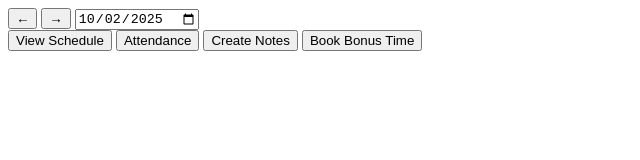
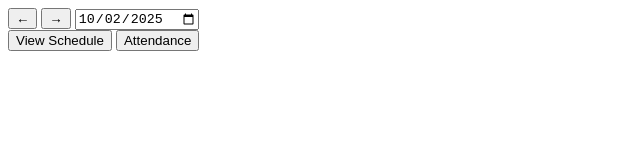
Before and after one commit to OwenPawl/OwenPawl.github.io, a plain HTML site: page index.html in a window 1280 px wide. Shown: the whole page, without its empty margins (0-640 px from the left). Drawn offline with Linux system fonts and the light colour scheme; no server answers; sample sign-in values are in the browser's storage.

Commit message:
Update navigation.html

```diff
--- a/navigation.html
+++ b/navigation.html
@@ -1,4 +1,2 @@
 <button onclick="load('schedule.html','table_populator.js')" id="schedule">View Schedule</button>
 <button onclick="load('attendance.html','attendance.js')" id="attendance">Attendance</button>
-<button onclick="load('notes.html')" id="notes">Create Notes</button>
-<button onclick="load('bonus.html')" id="bonus">Book Bonus Time</button>
```
